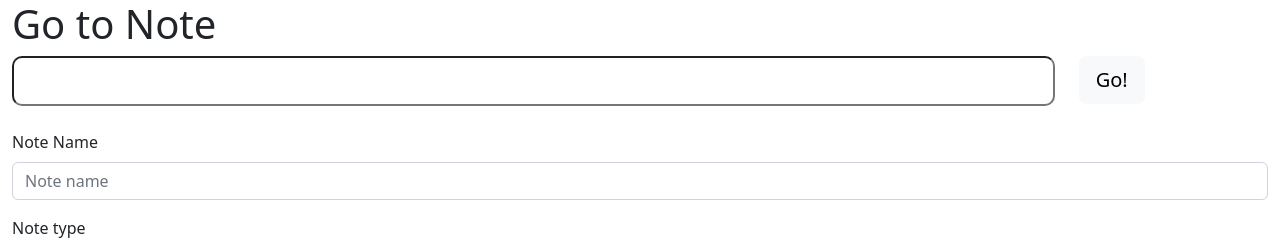
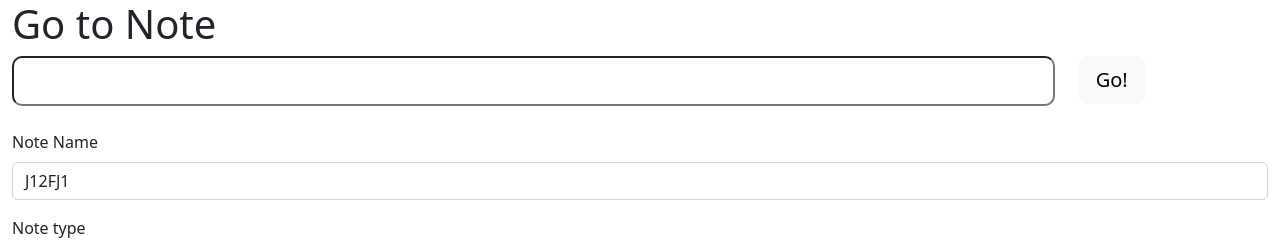
Before and after one commit to dofun12/home-notebook, an Angular app: page /note in a window 1280 px wide. Shown: the top 246 px of the page. Built offline with nearby package versions, Linux system fonts and the light colour scheme.

Commit message:
melhorando estilos

```diff
--- a/src/app/components/create-note/create-note.component.html
+++ b/src/app/components/create-note/create-note.component.html
@@ -8,9 +8,8 @@
   </div>
   <div class="row">
     <div class="col-12 mb-3">
-      <label for="exampleFormControlInput1" class="form-label">Note Name</label>
-      <input type="name" [(ngModel)]="note.name" class="form-control" id="exampleFormControlInput1"
-             placeholder="Note name">
+      <label  class="form-label">Note Name</label>
+      <div  [textContent]="note.name" class="form-control"></div>
     </div>
     <div class="col-12 mb-3">
       <label for="exampleFormControlTextarea1" class="form-label">Note type</label>
--- a/src/app/components/create-note/create-note.component.ts
+++ b/src/app/components/create-note/create-note.component.ts
@@ -9,7 +9,9 @@ import {Router} from "@angular/router";
   styleUrls: ['./create-note.component.scss']
 })
 export class CreateNoteComponent {
-  constructor(private noteService: NoteService, private router: Router) {}
+  constructor(private noteService: NoteService, private router: Router) {
+    this.generateNewNote();
+  }
   note = new NoteDto();
   name = ''
   types =  ['simple', 'multi']
@@ -40,6 +42,7 @@ export class CreateNoteComponent {
   }
 
   goToNote(){
+    this.name = this.name.toUpperCase();
     this.noteService.getNotesByName(this.name).subscribe( response=> {
       if(!response.success){
         return;
--- a/src/app/components/view-note/view-note.component.html
+++ b/src/app/components/view-note/view-note.component.html
@@ -9,7 +9,7 @@
 <div class="container-fluid">
   <div class="row">
     <div *ngFor="let paper of note.papers" class="col-12 paper">
-      <div class="col-12">
+      <div class="col-12 mt-3">
         <div *ngIf="paper.elementType === 'short-text'">
           <p [textContent]="paper.content"></p>
         </div>
```
